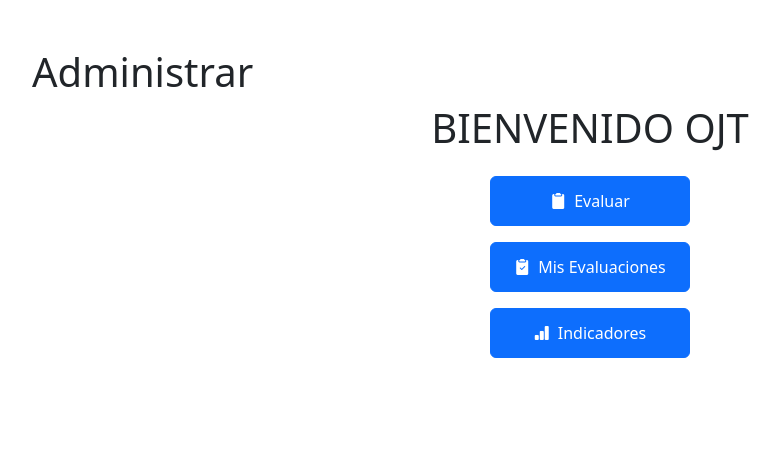
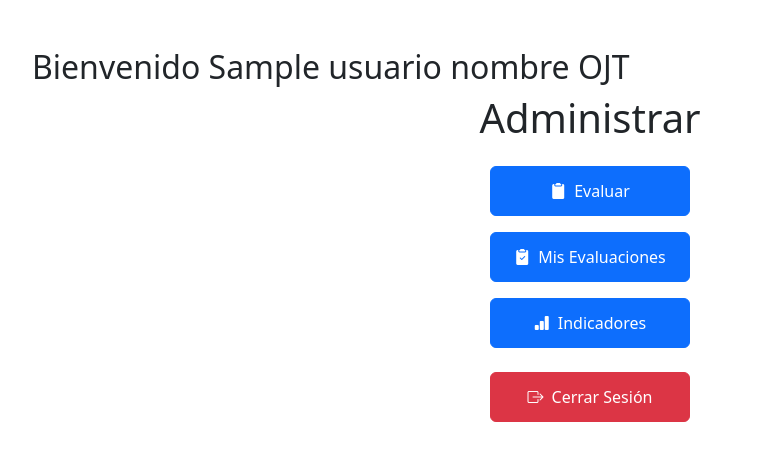
Before and after one commit to RicardoVaca109/SwissportEmsaWebApp, a Django app: template dashboard/templates/dashboard_rol_ojt.html in a window 1280 px wide. Shown: the part 56-517 px from the top of the page, without its empty margins (50-830 px from the left). Run offline with Django 5.2, Linux system fonts and the light colour scheme; the template is opened without the code that fills it: most values are stand-ins (such as "Sample title", 1, 10 or a date in 2020).

Commit message:
Cambios se añade que lea al usuario que esta registrado y muestre en el template

```diff
--- a/dashboard/templates/dashboard_general.html
+++ b/dashboard/templates/dashboard_general.html
@@ -3,8 +3,10 @@
 {% block title %}Dashboard{% endblock %}
 
 {% block content %}
-<h1>Administrar</h1>
+<h2>Bienvenido/a {{usuario_nombre}}</h2>
+
 <div class="d-flex flex-column align-items-center gap-3">
+    <h3>Administrar</h3>
     <a href="{% url 'dashboard_aeropuertos'%}" class="btn btn-primary d-flex align-items-center justify-content-center"  style="width: 200px; height: 50px;">
         <i class="bi bi-airplane-engines-fill me-2"></i>Aeropuertos</a>
     <a href="{% url 'dashboard_usuarios'%}" class="btn btn-primary d-flex align-items-center justify-content-center" style="width: 200px; height: 50px;">
--- a/dashboard/templates/dashboard_rol_ojt.html
+++ b/dashboard/templates/dashboard_rol_ojt.html
@@ -1,9 +1,9 @@
 {% extends "base.html" %}
 {% block title %}Dashboard{% endblock %}
 {% block content %}
-<h1>Administrar</h1>
+<h2>Bienvenido {{usuario_nombre}} OJT</h2>
 <div class="d-flex flex-column align-items-center gap-3">
-  <h1>BIENVENIDO OJT</h1>
+  <h1>Administrar</h1>
   <a
     href="{% url 'buscar_empleado'%}"
     class="btn btn-primary d-flex align-items-center justify-content-center"
@@ -26,4 +26,9 @@
     <i class="bi bi-bar-chart-fill me-2"></i>Indicadores
   </a>
 </div>
+<div class="mt-4 d-flex justify-content-center">
+  <a href="{% url 'logout_view' %}" class="btn btn-danger d-flex align-items-center justify-content-center" style="width: 200px; height: 50px;">
+      <i class="bi bi-box-arrow-right me-2"></i> Cerrar Sesión
+  </a>
+</div>
 {% endblock %}
```
